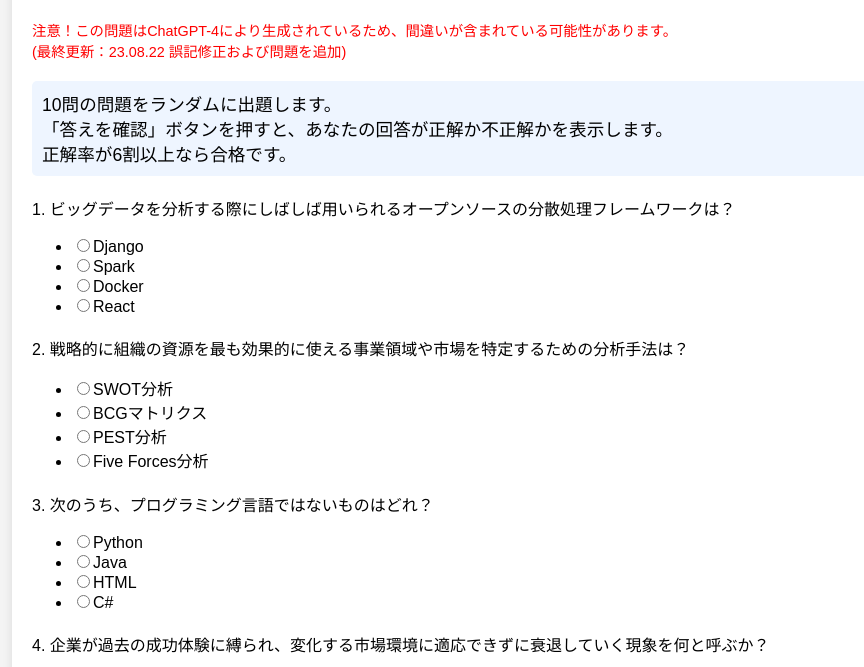
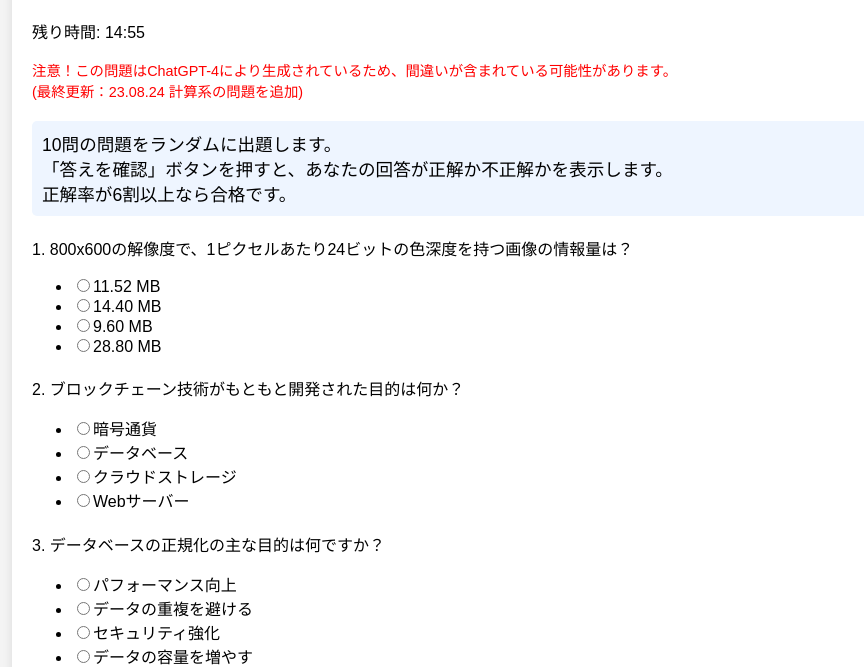
Before and after one commit to tanuu5/Kihon-Shiken, a plain HTML site: page index.html in a window 1280 px wide. Shown: the part 140-807 px from the top of the page, without its empty margins (96-960 px from the left). Drawn offline with Linux system fonts and the light colour scheme.

Commit message:
Add files via upload

```diff
--- a/index.html
+++ b/index.html
@@ -9,7 +9,10 @@
 <body>
     <div class="container">
         <h1>基本情報技術者試験 かんたん模擬テスト</h1>
-        <p class="warning">注意！この問題はChatGPT-4により生成されているため、間違いが含まれている可能性があります。<br>(最終更新：23.08.22 誤記修正および問題を追加)</p>
+        <div class="timer">
+            <p>残り時間: <span id="timeLeft">15:00</span></p>
+        </div>
+        <p class="warning">注意！この問題はChatGPT-4により生成されているため、間違いが含まれている可能性があります。<br>(最終更新：23.08.24 計算系の問題を追加)</p>
         <p class="info">10問の問題をランダムに出題します。<br>「答えを確認」ボタンを押すと、あなたの回答が正解か不正解かを表示します。<br>正解率が6割以上なら合格です。</p>
         <form id="quiz">
             <!-- JavaScriptで動的に問題がここに追加される -->
--- a/questions.json
+++ b/questions.json
@@ -508,5 +508,374 @@
     "choices": ["Angular", "Vue.js", "jQuery", "React"],
     "answer": "React",
     "explanation": "Reactは、ユーザインターフェースの構築のためのJavaScriptライブラリで、2021年時点でWebフロントエンド開発において広く採用されています。"
+  },
+  {
+    "question": "10進数の「9」を2進数に変換すると何になりますか？",
+    "choices": ["1001", "1010", "1100", "1000"],
+    "answer": "1001",
+    "explanation": "10進数の「9」は2進数では「1001」となります。"
+  },
+  {
+    "question": "2進数の「1011」を10進数に変換すると何になりますか？",
+    "choices": ["11", "12", "10", "13"],
+    "answer": "11",
+    "explanation": "2進数の「1011」は10進数では「11」となります。"
+  },
+  {
+    "question": "10進数の「15」を16進数に変換すると何になりますか？",
+    "choices": ["F", "E", "10", "A"],
+    "answer": "F",
+    "explanation": "10進数の「15」は16進数では「F」となります。"
+  },
+  {
+    "question": "16進数の「A」を10進数に変換すると何になりますか？",
+    "choices": ["12", "11", "10", "9"],
+    "answer": "10",
+    "explanation": "16進数の「A」は10進数では「10」となります。"
+  },
+  {
+    "question": "2進数の「1101」を8進数に変換すると何になりますか？",
+    "choices": ["15", "14", "13", "12"],
+    "answer": "15",
+    "explanation": "2進数の「1101」は8進数では「15」となります。"
+  },
+  {
+    "question": "8進数の「7」を2進数に変換すると何になりますか？",
+    "choices": ["111", "101", "110", "100"],
+    "answer": "111",
+    "explanation": "8進数の「7」は2進数では「111」となります。"
+  },
+  {
+    "question": "10進数の「8」を2進数に変換すると何になりますか？",
+    "choices": ["1000", "1001", "1100", "1010"],
+    "answer": "1000",
+    "explanation": "10進数の「8」は2進数では「1000」となります。"
+  },
+  {
+    "question": "2進数の「100」を10進数に変換すると何になりますか？",
+    "choices": ["2", "3", "4", "5"],
+    "answer": "4",
+    "explanation": "2進数の「100」は10進数では「4」となります。"
+  },
+  {
+    "question": "16進数の「B」を10進数に変換すると何になりますか？",
+    "choices": ["11", "12", "13", "14"],
+    "answer": "11",
+    "explanation": "16進数の「B」は10進数では「11」となります。"
+  },
+  {
+    "question": "8進数の「10」を10進数に変換すると何になりますか？",
+    "choices": ["8", "9", "10", "11"],
+    "answer": "8",
+    "explanation": "8進数の「10」は10進数では「8」となります。"
+  },
+  {
+    "question": "2進数で「1010」を左に1ビットシフトするとどうなりますか？",
+    "choices": ["10100", "10101", "1001", "1100"],
+    "answer": "10100",
+    "explanation": "左に1ビットシフトすると、最下位に0が追加されます。"
+  },
+  {
+    "question": "2進数で「1101」を右に1ビットシフトするとどうなりますか？",
+    "choices": ["111", "110", "1001", "1100"],
+    "answer": "110",
+    "explanation": "右に1ビットシフトすると、最下位のビットが削除されます。"
+  },
+  {
+    "question": "10進数の「8」を2進数に変換し、右に2ビットシフトするとどうなりますか？",
+    "choices": ["10", "100", "1000", "110"],
+    "answer": "10",
+    "explanation": "10進数の「8」は2進数で「1000」。これを右に2ビットシフトすると「10」になります。"
+  },
+  {
+    "question": "2進数で「10011」を左に2ビットシフトするとどうなりますか？",
+    "choices": ["1001100", "1001110", "100110", "1001111"],
+    "answer": "1001100",
+    "explanation": "左に2ビットシフトすると、最下位に2つの0が追加されます。"
+  },
+  {
+    "question": "2進数の「1111」を右に3ビットシフトするとどうなりますか？",
+    "choices": ["1", "10", "11", "0"],
+    "answer": "1",
+    "explanation": "右に3ビットシフトすると、3つの最下位のビットが削除されます。"
+  },
+  {
+    "question": "2進数で「11010」を左に1ビットシフトするとどうなりますか？",
+    "choices": ["110100", "110101", "10100", "11011"],
+    "answer": "110100",
+    "explanation": "左に1ビットシフトすると、最下位に0が追加されます。"
+  },
+  {
+    "question": "2進数の「1001」を右に2ビットシフトするとどうなりますか？",
+    "choices": ["10", "100", "11", "101"],
+    "answer": "10",
+    "explanation": "右に2ビットシフトすると、2つの最下位のビットが削除されます。"
+  },
+  {
+    "question": "10進数の「16」を2進数に変換し、左に2ビットシフトするとどうなりますか？",
+    "choices": ["1000000", "100000", "10000", "100001"],
+    "answer": "1000000",
+    "explanation": "10進数の「16」は2進数で「10000」。これを左に2ビットシフトすると「1000000」になります。"
+  },
+  {
+    "question": "2進数で「10101」を右に1ビットシフトするとどうなりますか？",
+    "choices": ["1010", "1101", "101", "10100"],
+    "answer": "1010",
+    "explanation": "右に1ビットシフトすると、最下位のビットが削除されます。"
+  },
+  {
+    "question": "10進数の「4」を2進数に変換し、左に3ビットシフトするとどうなりますか？",
+    "choices": ["100000", "10000", "1000", "10001"],
+    "answer": "100000",
+    "explanation": "10進数の「4」は2進数で「100」。これを左に3ビットシフトすると「100000」になります。"
+  },
+  {
+    "question": "NOT演算を適用した場合、「1」の出力は何になりますか？",
+    "choices": ["0", "1", "-1", "2"],
+    "answer": "0",
+    "explanation": "NOT演算は真理値を反転します。1の反転は0です。"
+  },
+  {
+    "question": "「A AND B」の論理式は、どのような時に「1」を出力しますか？",
+    "choices": ["AまたはBが1の時", "AとBが共に1の時", "AとBが共に0の時", "AまたはBが0の時"],
+    "answer": "AとBが共に1の時",
+    "explanation": "AND演算は、両方の入力が1のときのみ1を出力します。"
+  },
+  {
+    "question": "「A OR B」の論理式は、どのような時に「0」を出力しますか？",
+    "choices": ["AまたはBが1の時", "AとBが共に1の時", "AとBが共に0の時", "AまたはBが0の時"],
+    "answer": "AとBが共に0の時",
+    "explanation": "OR演算は、両方の入力が0のときのみ0を出力します。"
+  },
+  {
+    "question": "排他的論理和(XOR)は、どのような時に「1」を出力しますか？",
+    "choices": ["AとBが異なる時", "AとBが共に1の時", "AとBが共に0の時", "AとBが同じ時"],
+    "answer": "AとBが異なる時",
+    "explanation": "XOR演算は、入力が異なる場合にのみ1を出力します。"
+  },
+  {
+    "question": "次の論理式の結果は何ですか？「NOT(A AND B)」",
+    "choices": ["A OR B", "A AND NOT B", "NOT A OR NOT B", "NOT A AND NOT B"],
+    "answer": "NOT A OR NOT B",
+    "explanation": "デモーガンの法則に基づき、NOT(A AND B)はNOT A OR NOT Bと等価です。"
+  },
+  {
+    "question": "次の論理式の結果は何ですか？「NOT(A OR B)」",
+    "choices": ["NOT A AND B", "A OR NOT B", "NOT A AND NOT B", "A AND B"],
+    "answer": "NOT A AND NOT B",
+    "explanation": "デモーガンの法則に基づき、NOT(A OR B)はNOT A AND NOT Bと等価です。"
+  },
+  {
+    "question": "「A NAND B」の論理式は、どのような時に「1」を出力しますか？",
+    "choices": ["AとBが共に1の時", "AとBが共に0の時", "AまたはBが0の時", "AとBが異なる時"],
+    "answer": "AまたはBが0の時",
+    "explanation": "NAND演算は、少なくとも1つの入力が0の場合に1を出力します。"
+  },
+  {
+    "question": "「A NOR B」の論理式は、どのような時に「1」を出力しますか？",
+    "choices": ["AとBが共に1の時", "AとBが共に0の時", "AまたはBが0の時", "AとBが異なる時"],
+    "answer": "AとBが共に0の時",
+    "explanation": "NOR演算は、両方の入力が0のときのみ1を出力します。"
+  },
+  {
+    "question": "「A AND (NOT B)」の真理表において、A=1, B=0のときの出力は？",
+    "choices": ["0", "1", "A", "B"],
+    "answer": "1",
+    "explanation": "BのNOT演算は1となり、AとANDすると1を出力します。"
+  },
+  {
+    "question": "次の中で、基本的な論理ゲートとして存在しないものはどれですか？",
+    "choices": ["XNOR", "NAND", "OR", "XAND"],
+    "answer": "XAND",
+    "explanation": "基本的な論理ゲートとしてはXANDは存在しません。"
+  },
+  {
+    "question": "5つの異なる本を並べる方法は何通りありますか？",
+    "choices": ["120", "32", "10", "25"],
+    "answer": "120",
+    "explanation": "5つの異なるものを並べる方法は5! = 5 × 4 × 3 × 2 × 1 = 120通りです。"
+  },
+  {
+    "question": "7人から4人を選ぶ組み合わせの数は何通りありますか？",
+    "choices": ["35", "140", "84", "28"],
+    "answer": "35",
+    "explanation": "7人から4人を選ぶ組み合わせは7C4 = 7!/4!3! = 35通りです。"
+  },
+  {
+    "question": "サイコロを1回振る確率で、偶数が出る確率は？",
+    "choices": ["1/2", "1/3", "1/6", "2/3"],
+    "answer": "1/2",
+    "explanation": "偶数は2,4,6の3つで、サイコロの目は6つあるので、3/6 = 1/2です。"
+  },
+  {
+    "question": "10人の中から2人の委員を順番を考慮して選ぶ方法は何通りありますか？",
+    "choices": ["90", "20", "45", "100"],
+    "answer": "90",
+    "explanation": "10人の中から2人を選ぶ順列は10P2 = 10!/(10-2)! = 10 × 9 = 90通りです。"
+  },
+  {
+    "question": "袋の中に赤、青、緑の3色のボールが各1つずつ入っている。2つのボールを取り出すとき、2つとも異なる色である確率は？",
+    "choices": ["1/3", "2/3", "1/2", "3/4"],
+    "answer": "2/3",
+    "explanation": "最初にどのボールを取り出しても良いので、2つ目のボールが異なる色である確率は2/3です。"
+  },
+  {
+    "question": "サイコロを2回振って、合計が7になる確率は？",
+    "choices": ["1/6", "1/12", "1/36", "5/36"],
+    "answer": "1/6",
+    "explanation": "(1,6),(2,5),(3,4),(4,3),(5,2),(6,1)の6通り。全事象は6 × 6 = 36通りなので、6/36 = 1/6です。"
+  },
+  {
+    "question": "5人の中から3人を順番に選ぶ方法は何通りありますか？",
+    "choices": ["60", "10", "20", "30"],
+    "answer": "60",
+    "explanation": "5人の中から3人を選ぶ順列は5P3 = 5!/(5-3)! = 5 × 4 × 3 = 60通りです。"
+  },
+  {
+    "question": "6人の中から委員長と副委員長を選ぶ方法は何通りありますか？",
+    "choices": ["15", "30", "12", "36"],
+    "answer": "30",
+    "explanation": "6人の中から2人を順番に選ぶ方法は6P2 = 6!/(6-2)! = 6 × 5 = 30通りです。"
+  },
+  {
+    "question": "サイコロを1回振って、3以上の目が出る確率は？",
+    "choices": ["2/3", "1/2", "1/3", "3/4"],
+    "answer": "2/3",
+    "explanation": "3以上の目は3,4,5,6の4つ。全事象は6なので、4/6 = 2/3です。"
+  },
+  {
+    "question": "8つの中から3つ選ぶ組み合わせは何通りありますか？",
+    "choices": ["56", "336", "24", "64"],
+    "answer": "56",
+    "explanation": "8つの中から3つ選ぶ組み合わせは8C3 = 8!/3!5! = 56通りです。"
+  },
+  {
+    "question": "MIPSは何を示す指標ですか？",
+    "choices": [
+      "メモリの容量",
+      "プロセッサの命令実行速度",
+      "ディスクのアクセス時間",
+      "ネットワークの転送速度"
+    ],
+    "answer": "プロセッサの命令実行速度",
+    "explanation": "MIPSは'Million Instructions Per Second'の略で、プロセッサの命令実行速度を示す指標です。"
+  },
+  {
+    "question": "キャッシュヒット率が80%、キャッシュのアクセス時間が2ns、メインメモリのアクセス時間が10nsの場合、平均アクセス時間はどれくらいになりますか？",
+    "choices": ["4ns", "2.8ns", "6ns", "8ns"],
+    "answer": "2.8ns",
+    "explanation": "平均アクセス時間 = (ヒット率 × キャッシュのアクセス時間) + (ミス率 × メインメモリのアクセス時間) = 0.8 × 2 + 0.2 × 10 = 2.8ns"
+  },
+  {
+    "question": "システムの信頼性が99%、独立した2つのシステムを並列で運用する場合の全体の信頼性は？",
+    "choices": ["99.99%", "98%", "99.9%", "99.01%"],
+    "answer": "99.99%",
+    "explanation": "並列運用の障害率 = 1 - 0.99 = 0.01、2つのシステムの障害率の積 = 0.01 × 0.01 = 0.0001、全体の信頼性 = 1 - 0.0001 = 99.99%"
+  },
+  {
+    "question": "1秒あたり100万命令を実行するプロセッサのMIPSは？",
+    "choices": ["1 MIPS", "100 MIPS", "10 MIPS", "1000 MIPS"],
+    "answer": "1 MIPS",
+    "explanation": "1秒あたり100万命令は1 MIPSを意味します。"
+  },
+  {
+    "question": "メインメモリのアクセス時間が20ns、キャッシュメモリのアクセス時間が5ns、キャッシュヒット率が90%の場合、平均アクセス時間は？",
+    "choices": ["7ns", "6.5ns", "8.5ns", "2ns"],
+    "answer": "6.5ns",
+    "explanation": "平均アクセス時間 = (ヒット率 × キャッシュのアクセス時間) + (ミス率 × メインメモリのアクセス時間) = 0.9 × 5 + 0.1 × 20 = 6.5ns"
+  },
+  {
+    "question": "冗長化されたコンポーネントがシステムの信頼性を向上させる主な理由は？",
+    "choices": [
+      "パフォーマンスの向上",
+      "コスト削減",
+      "1つのコンポーネントが故障してもシステムが稼働し続けるため",
+      "冗長化は信頼性に影響しない"
+    ],
+    "answer": "1つのコンポーネントが故障してもシステムが稼働し続けるため",
+    "explanation": "冗長化はシステムの耐障害性を向上させるためのもので、1つのコンポーネントが故障しても他の冗長化されたコンポーネントが稼働しているためシステムがダウンすることなく稼働し続けることができます。"
+  },
+  {
+    "question": "1秒あたり500万命令を実行するプロセッサのMIPSは？",
+    "choices": ["5 MIPS", "500 MIPS", "50 MIPS", "5000 MIPS"],
+    "answer": "5 MIPS",
+    "explanation": "1秒あたり500万命令は5 MIPSを意味します。"
+  },
+  {
+    "question": "2つのコンポーネントの信頼性がそれぞれ98%と97%の場合、これらを直列に接続したシステムの全体の信頼性は？",
+    "choices": ["95.06%", "95.5%", "94.5%", "95.26%"],
+    "answer": "95.06%",
+    "explanation": "直列の場合、全体の信頼性 = コンポーネント1の信頼性 × コンポーネント2の信頼性 = 0.98 × 0.97 = 95.06%"
+  },
+  {
+    "question": "MIPSが高いと、必ずしもプログラムの実行が速いとは限らない理由は？",
+    "choices": [
+      "MIPSはメモリ速度を示している",
+      "MIPSは命令の種類や長さを考慮しない",
+      "MIPSはディスクのアクセス時間を示している",
+      "MIPSはネットワーク速度を示している"
+    ],
+    "answer": "MIPSは命令の種類や長さを考慮しない",
+    "explanation": "MIPSはプロセッサが1秒間に何百万の命令を実行できるかを示す指標ですが、命令の種類や長さ、またその他のシステム要素（例:メモリ速度、I/O性能）によって実際のプログラムの実行速度は異なります。"
+  },
+  {
+    "question": "800x600の解像度で、1ピクセルあたり24ビットの色深度を持つ画像の情報量は？",
+    "choices": ["11.52 MB", "14.40 MB", "9.60 MB", "28.80 MB"],
+    "answer": "14.40 MB",
+    "explanation": "情報量 = 横解像度 × 縦解像度 × 色深度 = 800 × 600 × 24 = 11,520,000 bits = 14.40 MB"
+  },
+  {
+    "question": "サンプリング周波数44.1kHz、16ビット量子化、ステレオの音声データを1秒分記録する際のデータ量は？",
+    "choices": ["176.4 kB", "88.2 kB", "352.8 kB", "44.1 kB"],
+    "answer": "176.4 kB",
+    "explanation": "データ量 = サンプリング周波数 × 量子化ビット数 × チャンネル数 = 44,100 × 16 × 2 = 1,411,200 bits = 176.4 kB"
+  },
+  {
+    "question": "10MBのデータを100Mbpsのネットワークで伝送するのにかかる時間は？",
+    "choices": ["0.8 seconds", "1.6 seconds", "0.1 seconds", "0.5 seconds"],
+    "answer": "0.8 seconds",
+    "explanation": "伝送時間 = データ量 / 伝送速度 = (10 × 8 Mb) / 100 Mbps = 80Mb / 100Mbps = 0.8 seconds"
+  },
+  {
+    "question": "IPv4アドレスのビット長はいくつですか？",
+    "choices": ["32 bits", "64 bits", "128 bits", "16 bits"],
+    "answer": "32 bits",
+    "explanation": "IPv4アドレスは32ビットのアドレスです。"
+  },
+  {
+    "question": "192.168.1.0/24のネットワークにおける利用可能なホストの数は？",
+    "choices": ["256", "254", "255", "252"],
+    "answer": "254",
+    "explanation": "/24はネットワーク部が24ビット、ホスト部が8ビットなので、2^8 = 256。ネットワークアドレスとブロードキャストアドレスを除くと254。"
+  },
+  {
+    "question": "30fpsの動画を1分間再生する際のフレーム数は？",
+    "choices": ["1800", "300", "180", "60"],
+    "answer": "1800",
+    "explanation": "フレーム数 = フレームレート × 再生時間 = 30 × 60 = 1800"
+  },
+  {
+    "question": "48kHzのサンプリング周波数で、24ビット量子化、モノラルの音声データを10秒間記録する際のデータ量は？",
+    "choices": ["14.4 MB", "1.44 MB", "11.52 MB", "115.2 MB"],
+    "answer": "14.4 MB",
+    "explanation": "データ量 = サンプリング周波数 × 量子化ビット数 × 時間 = 48,000 × 24 × 10 = 11,520,000 bits/sec × 10 = 115,200,000 bits = 14.4 MB"
+  },
+  {
+    "question": "データ転送速度が1Gbpsの場合、1GBのデータを伝送するのにかかる時間は？",
+    "choices": ["8 seconds", "1 second", "0.125 seconds", "10 seconds"],
+    "answer": "8 seconds",
+    "explanation": "伝送時間 = データ量 / 伝送速度 = (1 × 8 Gb) / 1 Gbps = 8 seconds"
+  },
+  {
+    "question": "IPv6アドレスのビット長はいくつですか？",
+    "choices": ["128 bits", "64 bits", "32 bits", "256 bits"],
+    "answer": "128 bits",
+    "explanation": "IPv6アドレスは128ビットのアドレスです。"
+  },
+  {
+    "question": "10.0.0.0/8のネットワークにおける利用可能なホストの数は約？",
+    "choices": ["1600万", "2000万", "40億", "255"],
+    "answer": "1600万",
+    "explanation": "/8はネットワーク部が8ビット、ホスト部が24ビットなので、約2^24 = 16,777,216。ネットワークアドレスとブロードキャストアドレスを除くと約1600万。"
   }
 ]
--- a/script.js
+++ b/script.js
@@ -1,4 +1,25 @@
 document.addEventListener('DOMContentLoaded', function() {
+
+// Timer logic
+let timer = 15 * 60;  // 15 minutes in seconds
+const timerDisplay = document.getElementById('timeLeft');
+
+const updateTimerDisplay = () => {
+    const minutes = Math.floor(timer / 60);
+    const seconds = timer % 60;
+    timerDisplay.textContent = `${minutes}:${seconds < 10 ? '0' : ''}${seconds}`;
+}
+
+const timerInterval = setInterval(() => {
+    if (timer <= 0) {
+        clearInterval(timerInterval);
+        checkAnswers();  // Automatically check the answers when the time is up
+    } else {
+        timer--;
+        updateTimerDisplay();
+    }
+}, 1000);
+
     fetch('questions.json')
         .then(response => response.json())
         .then(data => {
```
